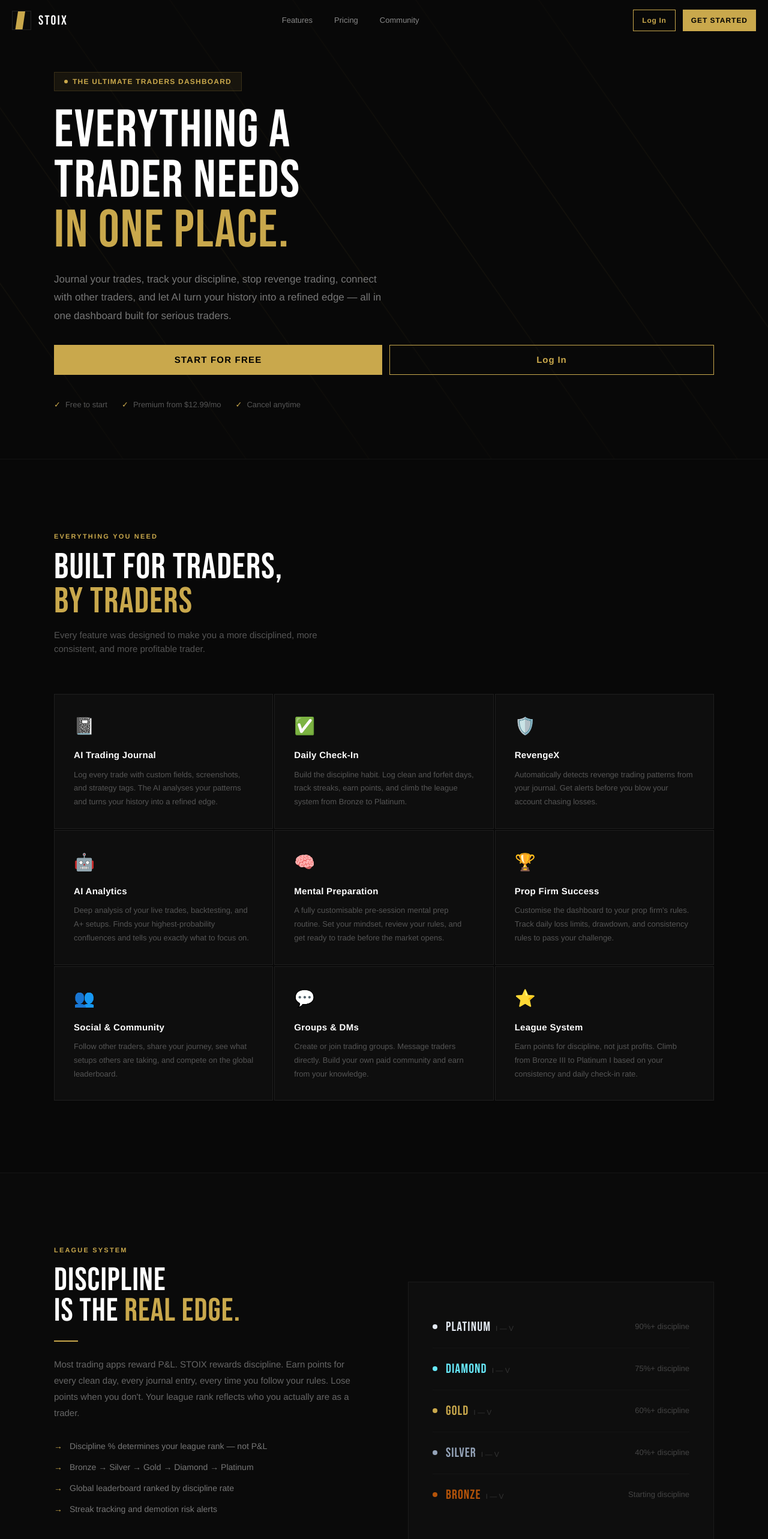
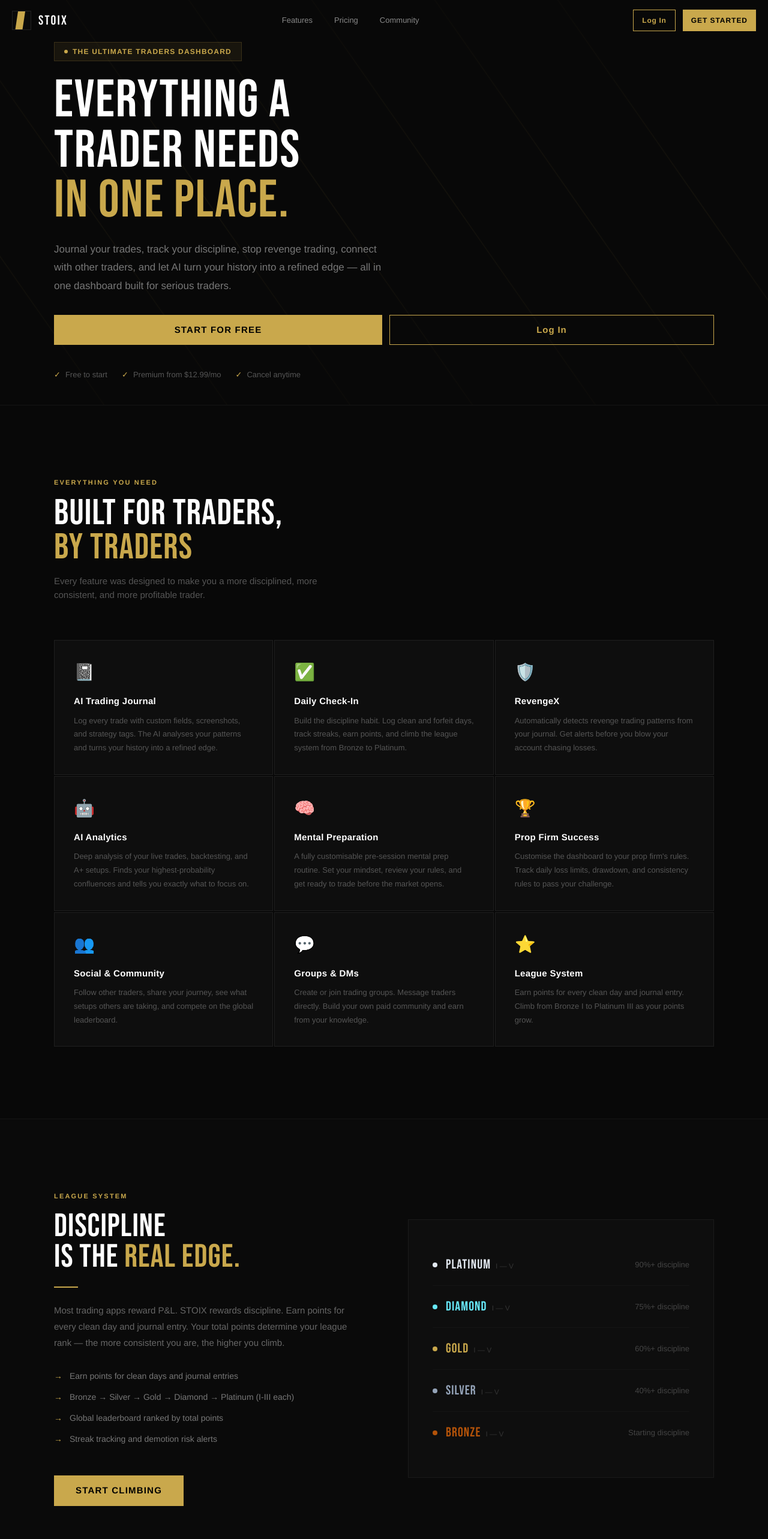
Before and after one commit to xn8f6hnssm-jpg/STOIX-Invest-With-Discipline, a React (Vite) app: page / in a window 1280 px wide. Shown: the top 2566 px of the page at 60% size. Built offline with nearby package versions, Linux system fonts and the light colour scheme.

Commit message:
Fix league I-III, points-based, landing page height, menu safe area

```diff
--- a/src/app/pages/LandingPage.tsx
+++ b/src/app/pages/LandingPage.tsx
@@ -51,7 +51,7 @@ export function LandingPage() {
           .features-grid { grid-template-columns: 1fr !important; }
           .pricing-grid { grid-template-columns: 1fr !important; max-width: 100% !important; }
           .nav-links { display: none !important; }
-          .hero-section { padding: 90px 20px 50px !important; }
+          .hero-section { padding: 64px 20px 32px !important; }
           .section-pad { padding: 60px 20px !important; }
           .stats-row { grid-template-columns: 1fr 1fr !important; }
           .hero-btns { flex-direction: column !important; }
@@ -84,7 +84,7 @@ export function LandingPage() {
       </nav>
 
       {/* Hero */}
-      <section className="hero-section" style={{ minHeight: 'auto', display: 'flex', alignItems: 'center', padding: 'clamp(70px, 12vw, 120px) clamp(20px, 5vw, 40px) clamp(40px, 8vw, 80px)', position: 'relative', overflow: 'hidden' }}>
+      <section className="hero-section" style={{ minHeight: 'auto', display: 'flex', alignItems: 'center', padding: '70px 20px 40px', position: 'relative', overflow: 'hidden' }}>
         <div style={{ position: 'absolute', inset: 0, overflow: 'hidden', opacity: 0.05 }}>
           {[...Array(7)].map((_, i) => (
             <div key={i} style={{ position: 'absolute', top: '-50%', left: `${i * 16 - 5}%`, width: '2px', height: '200%', background: 'linear-gradient(to bottom, transparent, #C9A84C, transparent)', transform: 'rotate(-35deg)' }} />
@@ -131,7 +131,7 @@ export function LandingPage() {
               { icon: '🏆', title: 'Prop Firm Success', desc: 'Customise the dashboard to your prop firm\'s rules. Track daily loss limits, drawdown, and consistency rules to pass your challenge.' },
               { icon: '👥', title: 'Social & Community', desc: 'Follow other traders, share your journey, see what setups others are taking, and compete on the global leaderboard.' },
               { icon: '💬', title: 'Groups & DMs', desc: 'Create or join trading groups. Message traders directly. Build your own paid community and earn from your knowledge.' },
-              { icon: '⭐', title: 'League System', desc: 'Earn points for discipline, not just profits. Climb from Bronze III to Platinum I based on your consistency and daily check-in rate.' },
+              { icon: '⭐', title: 'League System', desc: 'Earn points for every clean day and journal entry. Climb from Bronze I to Platinum III as your points grow.' },
             ].map(f => (
               <div key={f.title} className="card-feature">
                 <div style={{ fontSize: 28, marginBottom: 16 }}>{f.icon}</div>
@@ -151,9 +151,9 @@ export function LandingPage() {
             <h2 className="big-heading" style={{ fontSize: 'clamp(30px, 7vw, 54px)', marginBottom: 24 }}>DISCIPLINE<br />IS THE <span className="gold">REAL EDGE.</span></h2>
             <div className="divider" />
             <p style={{ fontSize: 15, color: '#666', lineHeight: 1.8, marginBottom: 32 }}>
-              Most trading apps reward P&L. STOIX rewards discipline. Earn points for every clean day, every journal entry, every time you follow your rules. Lose points when you don't. Your league rank reflects who you actually are as a trader.
+              Most trading apps reward P&L. STOIX rewards discipline. Earn points for every clean day and journal entry. Your total points determine your league rank — the more consistent you are, the higher you climb.
             </p>
-            {['Discipline % determines your league rank — not P&L', 'Bronze → Silver → Gold → Diamond → Platinum', 'Global leaderboard ranked by discipline rate', 'Streak tracking and demotion risk alerts'].map(item => (
+            {['Earn points for clean days and journal entries', 'Bronze → Silver → Gold → Diamond → Platinum (I-III each)', 'Global leaderboard ranked by total points', 'Streak tracking and demotion risk alerts'].map(item => (
               <div key={item} style={{ display: 'flex', alignItems: 'center', gap: 12, marginBottom: 14, fontSize: 14, color: '#777' }}>
                 <span style={{ color: '#C9A84C', fontWeight: 700, flexShrink: 0 }}>→</span> {item}
               </div>
--- a/src/app/pages/MainLayout.tsx
+++ b/src/app/pages/MainLayout.tsx
@@ -285,7 +285,7 @@ export function MainLayout() {
                   <Menu className="w-5 h-5" />
                 </Button>
               </SheetTrigger>
-              <SheetContent>
+              <SheetContent style={{ paddingTop: 'max(env(safe-area-inset-top, 0px), 16px)' }}>
                 <SheetHeader>
                   <SheetTitle>Menu</SheetTitle>
                   <SheetDescription>Manage your account and settings</SheetDescription>
```
